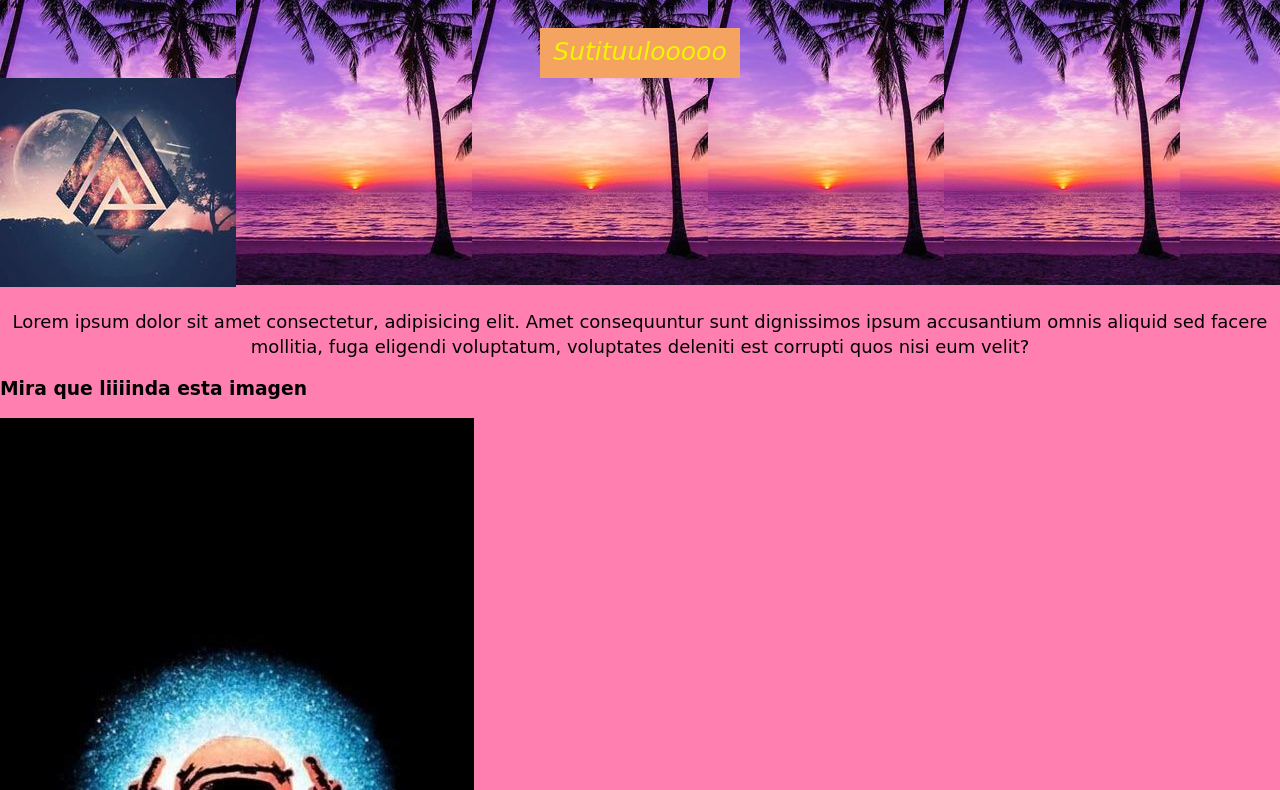
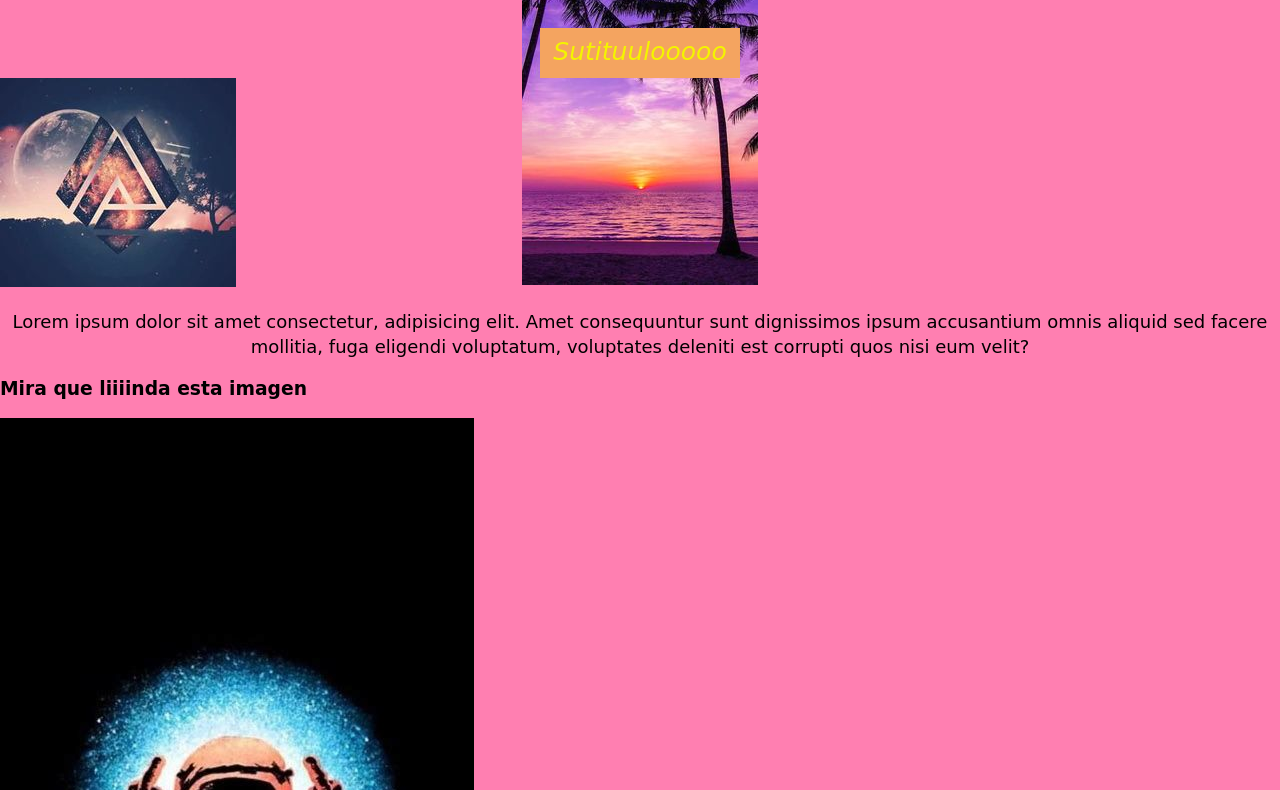
Before and after one commit to Fliberatore88/html, a website: page views/index.html in a window 1280 px wide. Shown: the part 134-924 px from the top of the page. Drawn offline with Linux system fonts and the light colour scheme; a web font is replaced by a local one.

Commit message:
algunso cambios de prueba

```diff
--- a/public/css/styles.css
+++ b/public/css/styles.css
@@ -1,7 +1,11 @@
+* {
+    box-sizing: border-box;
+}
 body {
     background-color: rgba(255,0,100,0.5);
     background-image: url('/images/palmeras.jpg');
-    background-repeat: repeat-x;
+    background-position-x: center;
+    background-repeat: no-repeat;
     font-family: 'Lora', serif;
     font-family: 'Open Sans', sans-serif;
     font-family: 'Shizuru', cursive;
--- a/views/index.html
+++ b/views/index.html
@@ -1,5 +1,5 @@
 <!DOCTYPE html>
-<html lang="en">
+<html lang="es">
 <head>
     <meta charset="UTF-8">
     <meta http-equiv="X-UA-Compatible" content="IE=edge">
```
